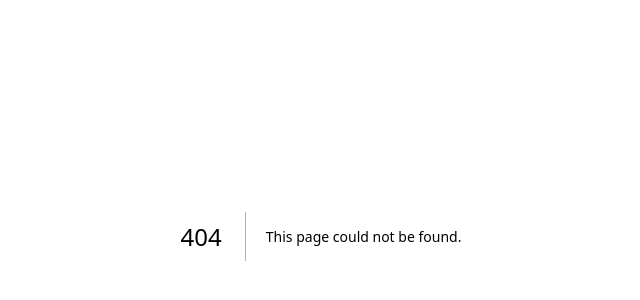
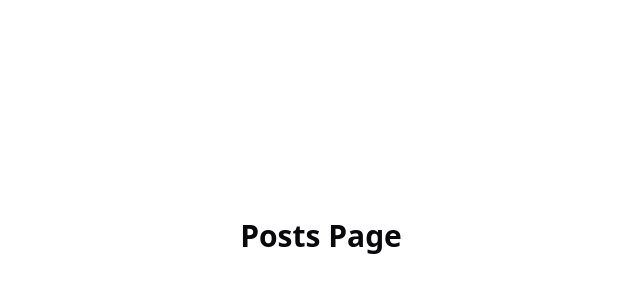
Before and after one commit to arsalanansariofficial/arsalanansariofficial, a Next.js app: page /posts in a window 1280 px wide. Before the commit this address had no page. Shown: the part 260-560 px from the top of the page, without its empty margins (319-959 px from the left). Built offline with nearby package versions, Linux system fonts and the light colour scheme; a web font is replaced by a local one.

Commit message:
Add posts page

```diff
--- /dev/null
+++ b/app/posts/page.tsx
@@ -0,0 +1,7 @@
+export default function Page() {
+  return (
+    <main className="grow content-center">
+      <h1 className="text-center text-3xl font-bold">Posts Page</h1>
+    </main>
+  );
+}
```
